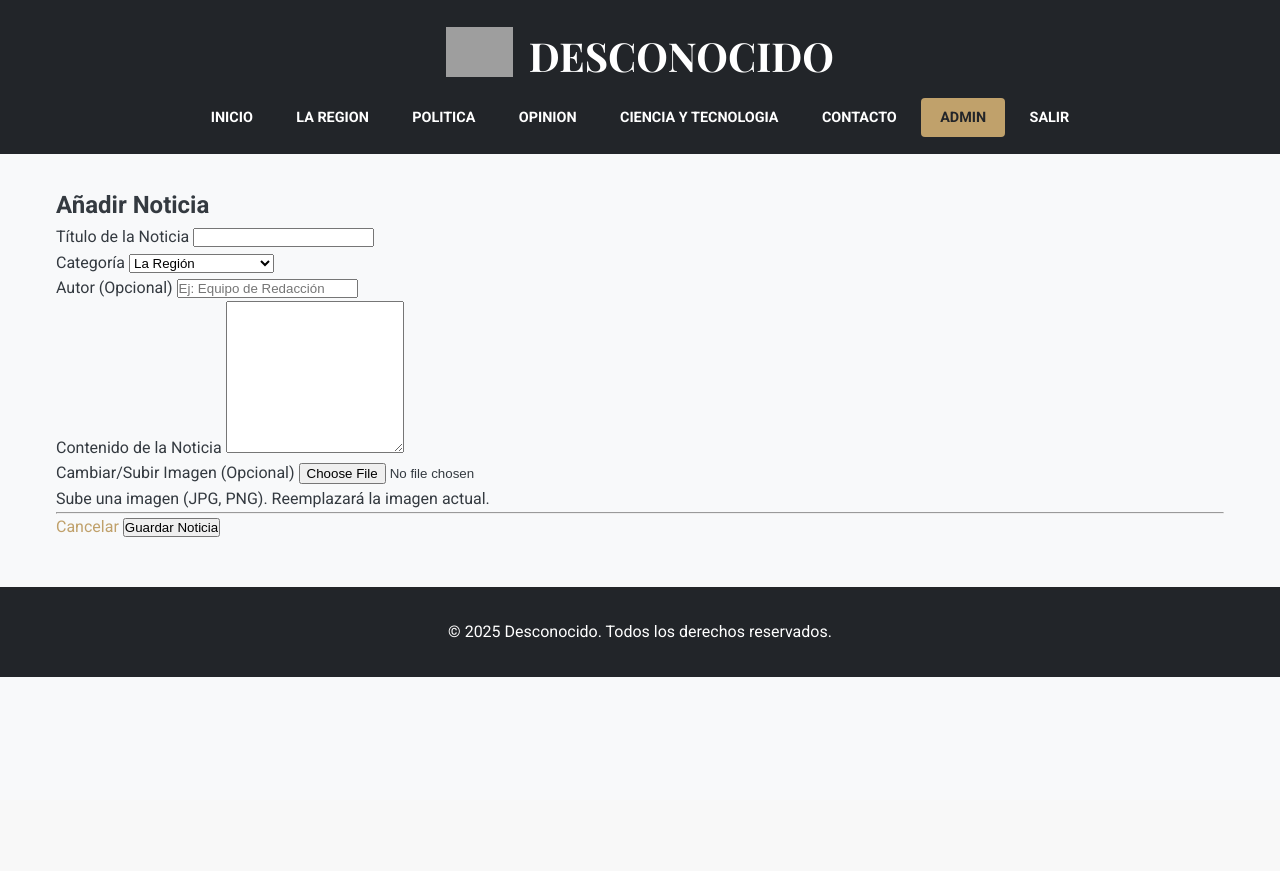
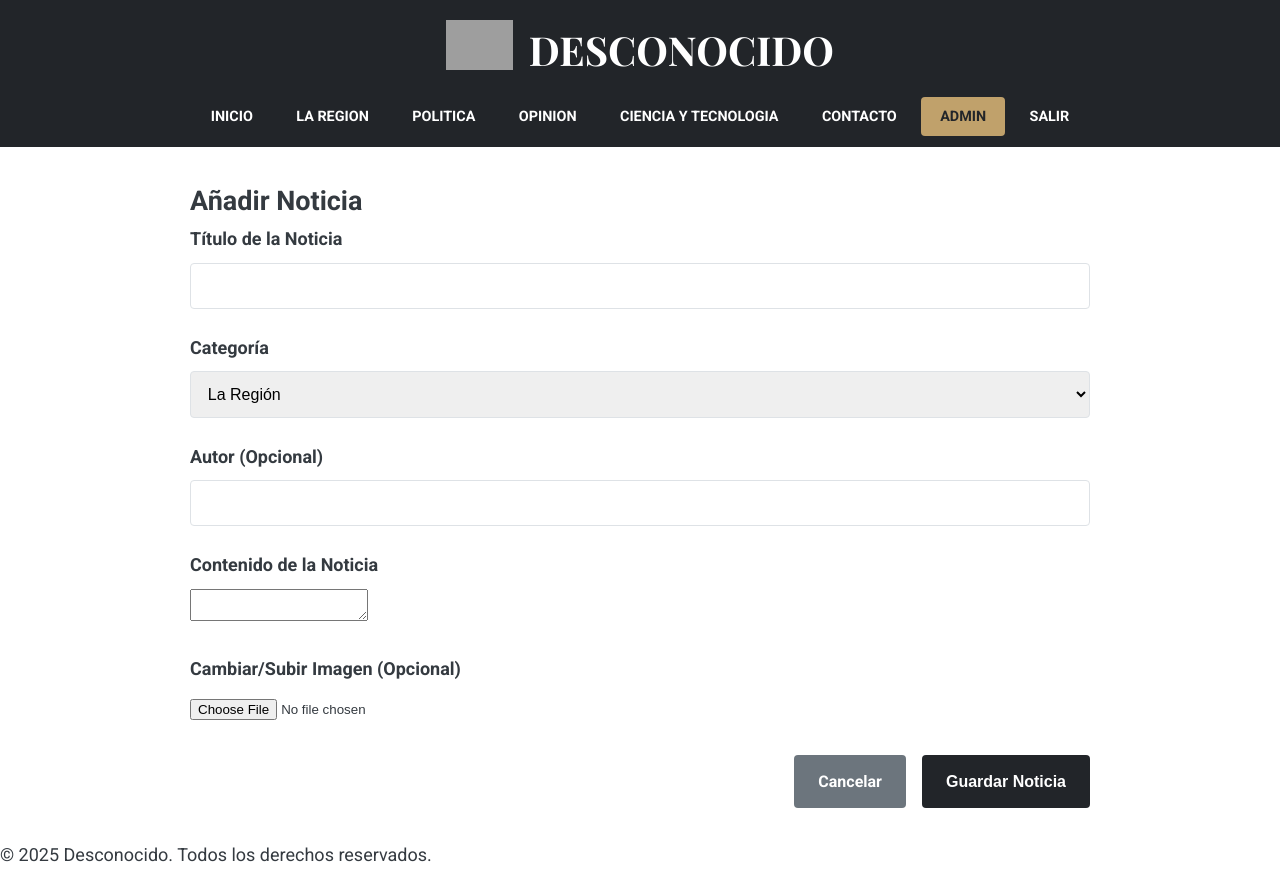
Before and after one commit to DesconocidoCL/MiPaginaDeNoticias, a Flask app: page /admin/news/add in a window 1280 px wide. Before the commit the page ends 677 px from the top, so only its background shows below. Run offline with Flask 3, Linux system fonts and the light colour scheme; a user stored in the database is signed in; some libraries are stand-ins or nearby versions; grey boxes are pictures that could not be loaded.

Commit message:
Arreglando editor de texto

```diff
--- a/static/style.css
+++ b/static/style.css
@@ -7,10 +7,9 @@
     --color-text: #343a40;
     --color-accent: #c0a16b; /* Un dorado/bronce sobrio */
     --color-border: #dee2e6;
-    --color-danger: #a43131;
 }
 
-/* --- Reseteo Básico --- */
+/* --- Reseteo Básico y Estilos Globales --- */
 * {
     margin: 0;
     padding: 0;
@@ -19,9 +18,10 @@
 
 body {
     font-family: var(--font-primary);
-    background-color: var(--color-light);
+    background-color: white; /* Fondo blanco para un look más de periódico */
     color: var(--color-text);
-    line-height: 1.6;
+    line-height: 1.7; /* Aumenta el interlineado para mejor lectura */
+    font-size: 18px; /* ! LETRA MÁS GRANDE para todo el sitio */
 }
 
 a {
@@ -39,7 +39,7 @@ a {
 .main-header {
     background-color: var(--color-dark);
     color: white;
-    padding: 1.5rem 1rem;
+    padding: 1rem;
     text-align: center;
 }
 
@@ -71,7 +71,7 @@ a {
     display: flex;
     justify-content: center;
     flex-wrap: wrap;
-    gap: 5px; /* Espacio entre botones */
+    gap: 5px;
 }
 
 .main-nav ul li a {
@@ -83,8 +83,7 @@ a {
     border-radius: 4px;
 }
 
-.main-nav ul li a:hover,
-.main-nav ul li a.active {
+.main-nav ul li a:hover {
     background-color: var(--color-accent);
     color: var(--color-dark);
 }
@@ -94,213 +93,146 @@ a {
     color: var(--color-dark);
 }
 
-/* --- Secciones y Títulos --- */
-.category-section, .admin-section {
-    margin-bottom: 3rem;
-}
-
-.category-title {
-    font-family: var(--font-headings);
-    font-size: 2rem;
-    text-align: center;
-    margin-bottom: 1.5rem;
-    border-bottom: 2px solid var(--color-border);
-    padding-bottom: 0.5rem;
-}
-
-/* --- Cuadrícula de Noticias --- */
+/* --- Cuadrícula de Noticias (Página Principal) --- */
 .articles-grid {
     display: grid;
     grid-template-columns: repeat(auto-fill, minmax(320px, 1fr));
     gap: 1.5rem;
 }
+/* ... (otros estilos de .news-card se mantienen) ... */
 
-.news-card {
-    background-color: white;
-    border: 1px solid var(--color-border);
-    border-radius: 5px;
-    overflow: hidden;
-    box-shadow: 0 4px 8px rgba(0, 0, 0, 0.05);
-    transition: transform 0.3s ease, box-shadow 0.3s ease;
-    display: flex;
-    flex-direction: column;
+
+/* ! NUEVO: Estilos para la página de detalle de la noticia */
+.news-detail-container {
+    max-width: 800px; /* Ancho típico de un artículo de noticias */
+    margin: 2rem auto;
+    padding: 0 1rem;
 }
 
-.news-card:hover {
-    transform: translateY(-5px);
-    box-shadow: 0 8px 16px rgba(0, 0, 0, 0.1);
+.article-header {
+    margin-bottom: 2rem;
+    text-align: left;
+    border-bottom: 1px solid var(--color-border);
+    padding-bottom: 1rem;
 }
 
-.news-card img {
-    width: 100%;
-    height: 200px;
-    object-fit: cover;
-}
-
-.news-card .card-content {
-    padding: 1rem;
-    flex-grow: 1;
-}
-
-.news-card h3 {
-    font-family: var(--font-headings);
-    font-size: 1.25rem;
+.article-category {
+    font-weight: 700;
+    color: var(--color-accent);
+    text-transform: uppercase;
+    font-size: 0.9rem;
     margin-bottom: 0.5rem;
 }
 
-.news-card .card-footer {
-    padding: 0 1rem 1rem;
-    margin-top: auto;
+.article-title {
+    font-family: var(--font-headings);
+    font-size: 2.8rem; /* Título grande e impactante */
+    line-height: 1.2;
+    margin-bottom: 1rem;
 }
 
-.read-more {
-    font-weight: 700;
-}
-
-.view-more-container {
-    text-align: center;
-    margin-top: 2rem;
-}
-
-.view-more-button {
-    background-color: var(--color-dark);
-    color: white;
-    padding: 0.8rem 2rem;
-    border-radius: 5px;
-    font-weight: 700;
-    transition: background-color 0.3s ease;
-}
-
-.view-more-button:hover {
-    background-color: var(--color-accent);
-    color: var(--color-dark);
-}
-
-/* --- Footer --- */
-.main-footer {
-    background-color: var(--color-dark);
-    color: white;
-    text-align: center;
-    padding: 2rem 1rem;
-    margin-top: 3rem;
-}
-
-/* --- Mensajes Flash --- */
-.flash-messages {
-    padding: 0;
-    margin-bottom: 1rem;
-    list-style: none;
-}
-.alert {
-    padding: 1rem;
-    border-radius: 5px;
-    color: white;
-    font-weight: bold;
-}
-.alert-success { background-color: #28a745; }
-.alert-danger { background-color: #dc3545; }
-.alert-info { background-color: #17a2b8; }
-
-
-/* ! NUEVO: Estilos para la Bandeja de Entrada de Admin */
-.contact-message-list {
-    display: flex;
-    flex-direction: column;
-    gap: 0.5rem;
-}
-
-.contact-item {
-    border: 1px solid var(--color-border);
-    border-radius: 5px;
-    background-color: white;
-}
-
-.contact-summary {
-    display: flex;
-    justify-content: space-between;
-    align-items: center;
-    padding: 1rem;
-    cursor: pointer;
-    background-color: #f9f9f9;
-    transition: background-color 0.2s ease;
-}
-
-.contact-summary:hover {
-    background-color: #f1f1f1;
-}
-
-.summary-info {
-    font-weight: 700;
-}
-
-.summary-subject {
-    font-weight: normal;
-    color: #6c757d;
-    margin-left: 1rem;
-}
-
-.summary-date {
+.article-meta {
     font-size: 0.9rem;
     color: #6c757d;
 }
-
-.summary-action {
-    background-color: var(--color-dark);
-    color: white;
-    padding: 0.3rem 0.6rem;
-    border-radius: 4px;
-    font-size: 0.8rem;
-    margin-left: 1rem;
+.article-meta span {
+    margin-right: 1rem;
 }
 
-details[open] > .contact-summary {
-    background-color: var(--color-dark);
-    color: white;
+.article-main-image {
+    margin: 1rem 0 2rem 0;
+}
+.article-main-image img {
+    width: 100%;
+    height: auto;
+    border-radius: 5px;
 }
 
-details[open] > .contact-summary .summary-subject,
-details[open] > .contact-summary .summary-date {
-    color: #e0e0e0;
+.article-body {
+    font-family: Georgia, 'Times New Roman', Times, serif; /* Fuente serif clásica para lectura */
+    font-size: 1.2rem; /* Tamaño de letra cómodo para leer */
+    line-height: 1.8;
+}
+.article-body p, .article-body ul, .article-body ol {
+    margin-bottom: 1.5rem;
+}
+.article-body h2, .article-body h3 {
+    font-family: var(--font-headings);
+    margin-top: 2rem;
+    margin-bottom: 1rem;
 }
 
-details[open] > .contact-summary .summary-action {
-    background-color: white;
-    color: var(--color-dark);
+/* ! NUEVO: Estilos para el formulario de admin con letra más grande */
+.admin-form-section {
+    max-width: 900px;
+    margin: auto;
 }
-
-.contact-content {
-    padding: 1.5rem;
-    border-top: 1px solid var(--color-border);
+.styled-form .form-group {
+    margin-bottom: 1.5rem;
 }
-
-.message-body {
-    white-space: pre-wrap; /* Respeta los saltos de línea y espacios */
-    margin: 1rem 0;
+.styled-form .form-label {
+    display: block;
+    margin-bottom: 0.5rem;
+    font-weight: bold;
 }
-
-.message-footer {
-    text-align: right;
-    margin-top: 1rem;
+.styled-form .form-control {
+    width: 100%;
+    padding: 0.8rem;
+    font-size: 1rem; /* Letra más grande en los inputs */
+    border: 1px solid var(--color-border);
+    border-radius: 4px;
 }
-
-.button-danger {
-    background-color: var(--color-danger);
-    color: white;
+.styled-form .current-image-preview img {
+    max-width: 200px;
+    height: auto;
+    border-radius: 4px;
+    border: 1px solid var(--color-border);
+}
+.form-buttons {
+    display: flex;
+    justify-content: flex-end;
+    gap: 1rem;
+    margin-top: 2rem;
+}
+.button-primary, .button-secondary {
+    padding: 0.8rem 1.5rem;
+    font-size: 1rem;
     border: none;
-    padding: 0.6rem 1.2rem;
     border-radius: 4px;
     cursor: pointer;
-    font-weight: 700;
-    transition: background-color 0.2s ease;
+    font-weight: bold;
 }
-.button-danger:hover {
-    background-color: #832727;
+.button-primary { background-color: var(--color-dark); color: white; }
+.button-secondary { background-color: #6c757d; color: white; }
+
+
+/* ! NUEVO: Diseño Responsivo para Celulares */
+@media (max-width: 768px) {
+    body {
+        font-size: 16px; /* Ajustamos un poco el tamaño base en móviles */
+    }
+
+    .container, .news-detail-container {
+        margin-top: 1rem;
+        margin-bottom: 1rem;
+    }
+
+    .logo-container h1 {
+        font-size: 2rem;
+    }
+
+    .main-nav ul {
+        gap: 0;
+    }
+    .main-nav ul li a {
+        padding: 0.6rem 0.8rem;
+        font-size: 0.8rem;
+    }
+
+    .article-title {
+        font-size: 2.2rem;
+    }
+    .article-body {
+        font-size: 1.1rem;
+    }
 }
-
-.no-content-message {
-    text-align: center;
-    padding: 3rem;
-    background-color: #fff;
-    border: 1px solid var(--color-border);
-    border-radius: 5px;
-}
--- a/templates/admin_news_form.html
+++ b/templates/admin_news_form.html
@@ -3,72 +3,70 @@
 {% block title %}{{ title }}{% endblock %}
 
 {% block content %}
-<div class="row justify-content-center">
-    <div class="col-lg-8">
-        <h2 class="mb-4">{{ title }}</h2>
+<section class="admin-form-section">
+    <h2 class="category-title">{{ title }}</h2>
 
-        <!-- Mostrar imagen actual si existe -->
+    <!-- Formulario -->
+    <form method="POST" action="" class="styled-form" enctype="multipart/form-data">
+        {{ form.hidden_tag() }}
+
+        <div class="form-group">
+            {{ form.title.label(class="form-label") }}
+            {{ form.title(class="form-control") }}
+        </div>
+
+        <div class="form-group">
+            {{ form.category.label(class="form-label") }}
+            {{ form.category(class="form-control") }}
+        </div>
+
+        <div class="form-group">
+            {{ form.author.label(class="form-label") }}
+            {{ form.author(class="form-control") }}
+        </div>
+
+        <!-- ! MEJORADO: Aquí va el editor de texto enriquecido -->
+        <div class="form-group">
+            {{ form.content.label(class="form-label") }}
+            {{ form.content(class="tinymce-editor") }}
+        </div>
+
         {% if news and news.image_filename %}
-            <div class="mb-3">
+            <div class="form-group current-image-preview">
                 <p><strong>Imagen Actual:</strong></p>
-                <img src="{{ url_for('uploaded_file', filename=news.image_filename) }}" alt="Imagen actual" class="img-fluid rounded" style="max-height: 200px;">
+                <img src="{{ url_for('uploaded_file', filename=news.image_filename) }}" alt="Imagen actual">
             </div>
         {% endif %}
 
-        <div class="card shadow-sm">
-            <div class="card-body">
-                <form method="POST" action="" enctype="multipart/form-data">
-                    {{ form.hidden_tag() }}
+        <div class="form-group">
+            {{ form.image_file.label(class="form-label") }}
+            {{ form.image_file(class="form-control-file") }}
+        </div>
 
-                    <div class="mb-3">
-                        {{ form.title.label(class="form-label") }}
-                        {{ form.title(class="form-control form-control-lg") }}
-                        {% for error in form.title.errors %}<div class="text-danger small">{{ error }}</div>{% endfor %}
-                    </div>
+        {% if news and news.image_filename %}
+        <div class="form-group checkbox-group">
+            {{ form.delete_image(class="form-checkbox") }}
+            {{ form.delete_image.label(class="form-label-checkbox") }}
+        </div>
+        {% endif %}
 
-                    <div class="row">
-                        <div class="col-md-6 mb-3">
-                            {{ form.category.label(class="form-label") }}
-                            {{ form.category(class="form-select") }}
-                            {% for error in form.category.errors %}<div class="text-danger small">{{ error }}</div>{% endfor %}
-                        </div>
-                        <div class="col-md-6 mb-3">
-                            {{ form.author.label(class="form-label") }}
-                            {{ form.author(class="form-control", placeholder="Ej: Equipo de Redacción") }}
-                            {% for error in form.author.errors %}<div class="text-danger small">{{ error }}</div>{% endfor %}
-                        </div>
-                    </div>
+        <div class="form-group form-buttons">
+            <a href="{{ url_for('admin_news') }}" class="button-secondary">Cancelar</a>
+            {{ form.submit(class="button-primary") }}
+        </div>
+    </form>
+</section>
 
-                    <div class="mb-3">
-                        {{ form.content.label(class="form-label") }}
-                        {{ form.content(class="form-control", rows="10") }}
-                        {% for error in form.content.errors %}<div class="text-danger small">{{ error }}</div>{% endfor %}
-                    </div>
-
-                    <div class="mb-3">
-                        {{ form.image_file.label(class="form-label") }}
-                        {{ form.image_file(class="form-control") }}
-                        {% for error in form.image_file.errors %}<div class="text-danger small">{{ error }}</div>{% endfor %}
-                        <div class="form-text">Sube una imagen (JPG, PNG). Reemplazará la imagen actual.</div>
-                    </div>
-
-                    <!-- ! NUEVO: Checkbox para borrar imagen, solo se muestra al editar -->
-                    {% if news and news.image_filename %}
-                    <div class="form-check mb-3">
-                        {{ form.delete_image(class="form-check-input") }}
-                        {{ form.delete_image.label(class="form-check-label text-danger") }}
-                    </div>
-                    {% endif %}
-
-                    <hr>
-
-                    <div class="d-grid gap-2 d-md-flex justify-content-md-end">
-                        <a href="{{ url_for('admin_news') }}" class="btn btn-secondary me-md-2">Cancelar</a>
-                        {{ form.submit(class="btn btn-primary") }}
-                    </div>
-                </form>
-            </div>
-        </div>
-    </div>
-</div>
+<!-- ! NUEVO: Scripts para activar el editor de texto -->
+<script src="https://cdn.tiny.cloud/1/no-api-key/tinymce/6/tinymce.min.js" referrerpolicy="origin"></script>
+<script>
+  tinymce.init({
+    selector: 'textarea.tinymce-editor',
+    plugins: 'anchor autolink charmap codesample emoticons image link lists media searchreplace table visualblocks wordcount',
+    toolbar: 'undo redo | blocks fontfamily fontsize | bold italic underline strikethrough | link image media table | align lineheight | numlist bullist indent outdent | emoticons charmap | removeformat',
+    height: 400,
+    menubar: false,
+    readonly: false /* ! AÑADIDO: Esta línea fuerza al editor a ser editable. */
+  });
+</script>
 {% endblock %}
```
Also changed, not shown: templates/new_detail.html (+18 -35 lines).
